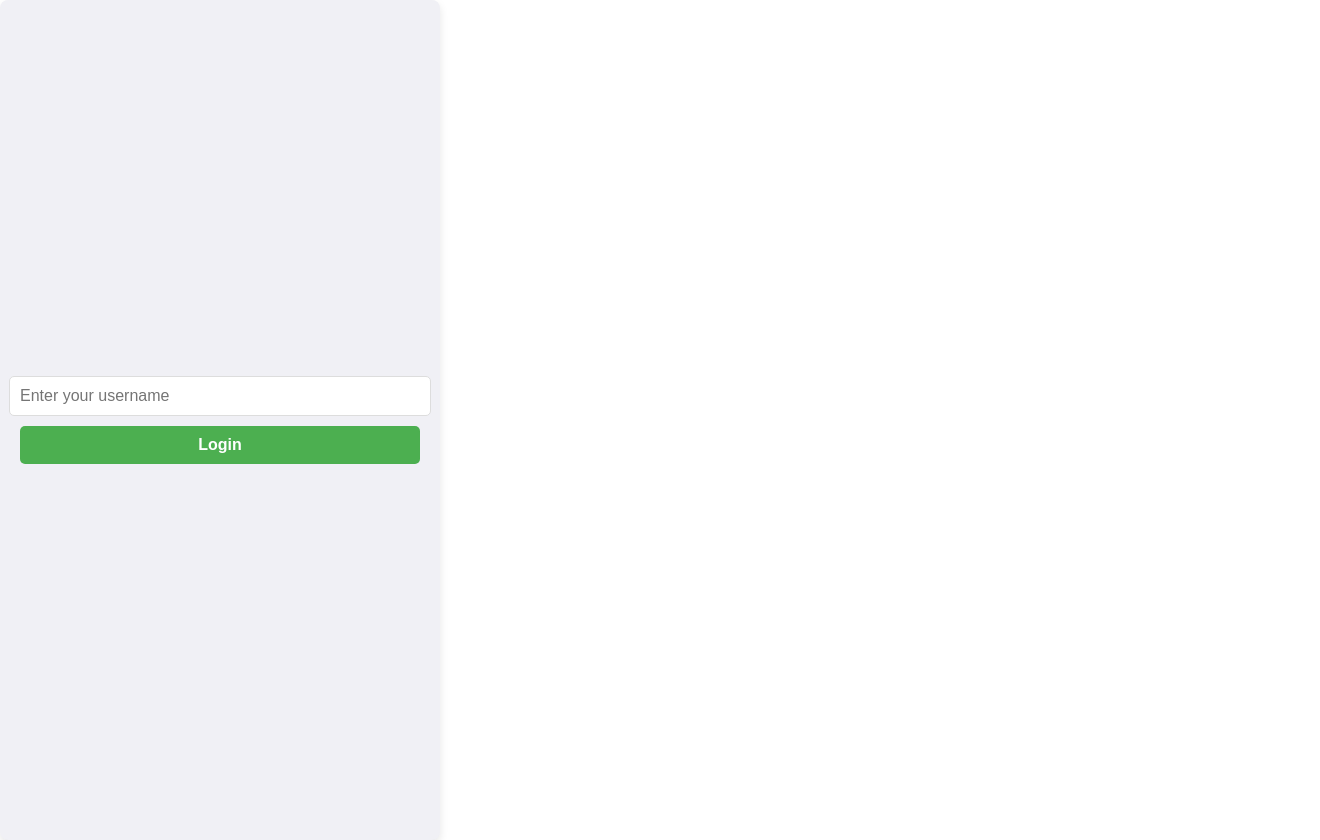
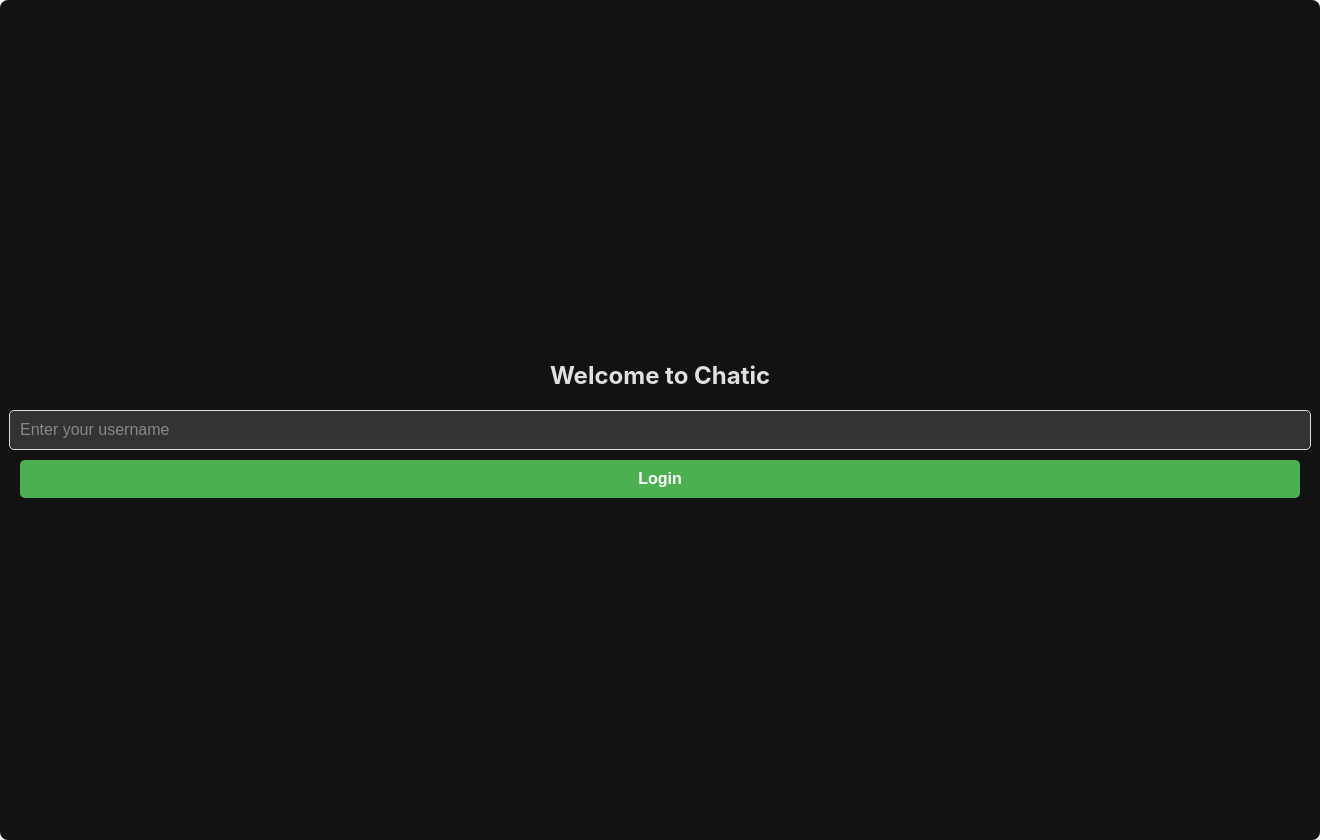
Before and after one commit to Liza674/chatic, a React (Create React App) app: page / in a window 1280 px wide. Shown: the whole page, 1320 px wide, since content can reach past the window. Built offline with nearby package versions, Linux system fonts and the light colour scheme.

Commit message:
Updated styles and functionality

```diff
--- a/src/components/login.css
+++ b/src/components/login.css
@@ -1,35 +1,52 @@
-/* src/components/Login.css */
-
+/* Full screen dark theme login container */
 .login-container {
     display: flex;
     flex-direction: column;
     align-items: center;
     justify-content: center;
     height: 100vh;
-    background-color: #f0f0f5;
+    width: 100vw;
+    background-color: #121212;
+    color: #E0E0E0;
 }
 
+.login-title {
+    font-size: 24px;
+    font-weight: bold;
+    margin-bottom: 20px;
+    color: #E0E0E0;
+}
+
+/* Medium-sized input field */
 .login-input {
-    width: 300px;
+    width: 250px; /* Medium width */
     padding: 10px;
-    margin-bottom: 20px;
-    border: 1px solid #ddd;
+    margin-bottom: 15px;
+    border: 1px solid #444;
     border-radius: 5px;
     font-size: 16px;
+    color: #E0E0E0;
+    background-color: #333;
 }
 
+.login-input::placeholder {
+    color: #888;
+}
+
+/* Medium-sized login button with updated color */
 .login-button {
-    width: 300px;
+    width: 250px; /* Medium width */
     padding: 10px;
-    background-color: #4CAF50;
-    color: white;
+    background-color: #6200EE;
+    color: #FFFFFF;
     border: none;
     border-radius: 5px;
     cursor: pointer;
     font-size: 16px;
     font-weight: bold;
+    transition: background-color 0.2s ease;
 }
 
 .login-button:hover {
-    background-color: #45a049;
+    background-color: #3700B3;
 }
--- a/src/components/login.js
+++ b/src/components/login.js
@@ -6,13 +6,14 @@ const Login = ({ onLogin }) => {
     const [username, setUsername] = useState('');
 
     const handleLogin = () => {
-        if (username) {
-            onLogin(username);  // Pass the username to the App component
+        if (username.trim()) {
+            onLogin(username);
         }
     };
 
     return (
         <div className="login-container">
+            <h2 className="login-title">Welcome to Chatic</h2>
             <input
                 type="text"
                 placeholder="Enter your username"
```
